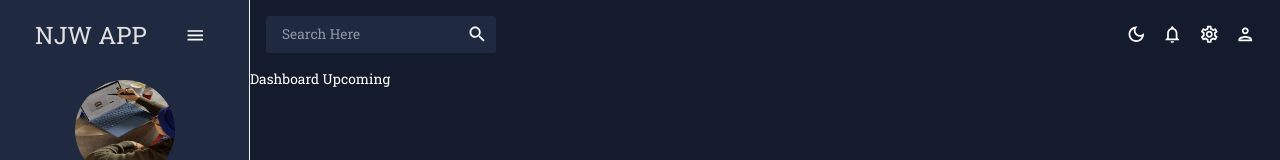
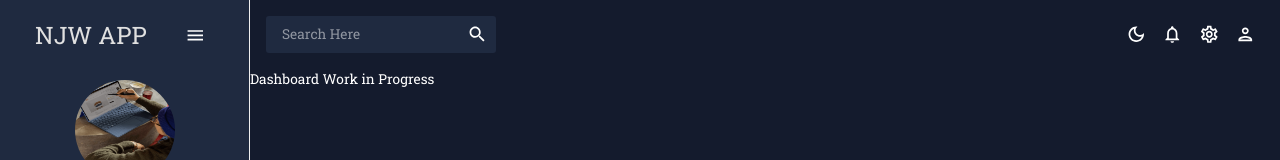
Before and after one commit to NatashaJWangui/React-Admin-Dashboard, a React (Create React App) app: page / in a window 1280 px wide. Shown: the top 160 px of the page. Built offline with nearby package versions, Linux system fonts and the light colour scheme.

Commit message:
Update index.jsx

```diff
--- a/src/scenes/dashboard/index.jsx
+++ b/src/scenes/dashboard/index.jsx
@@ -2,7 +2,7 @@ import React from 'react'
 
 function Dashboard() {
   return (
-    <div>Dashboard Upcoming</div>
+    <div>Dashboard Work in Progress</div>
   )
 }
 
```
